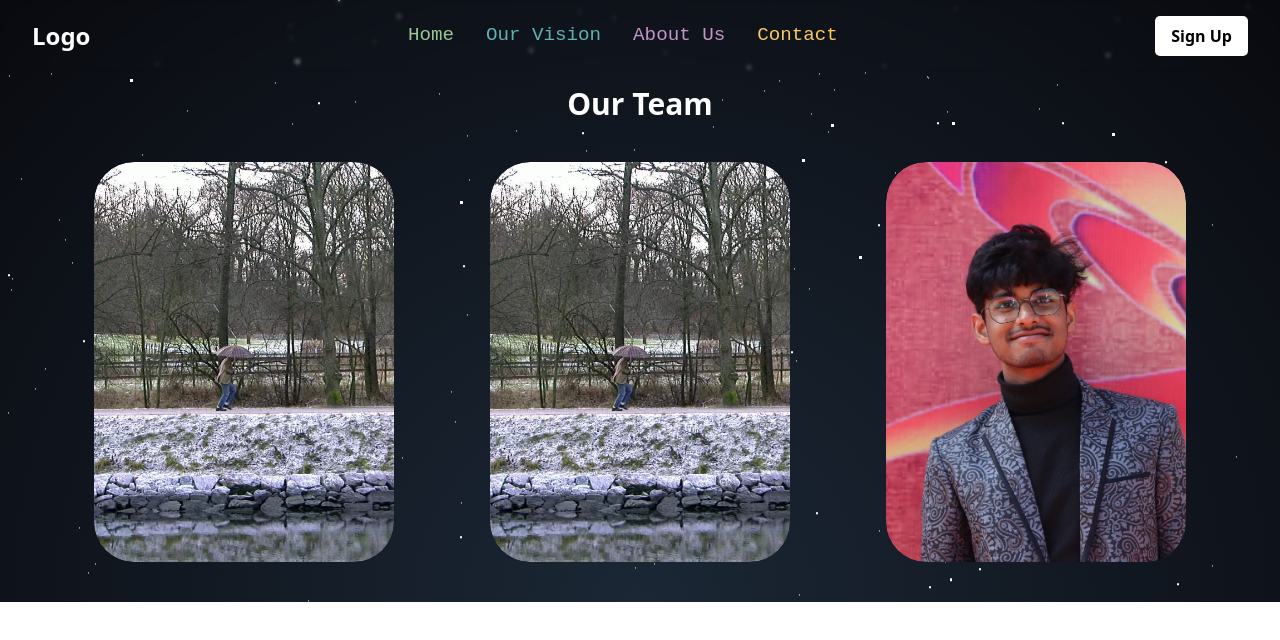
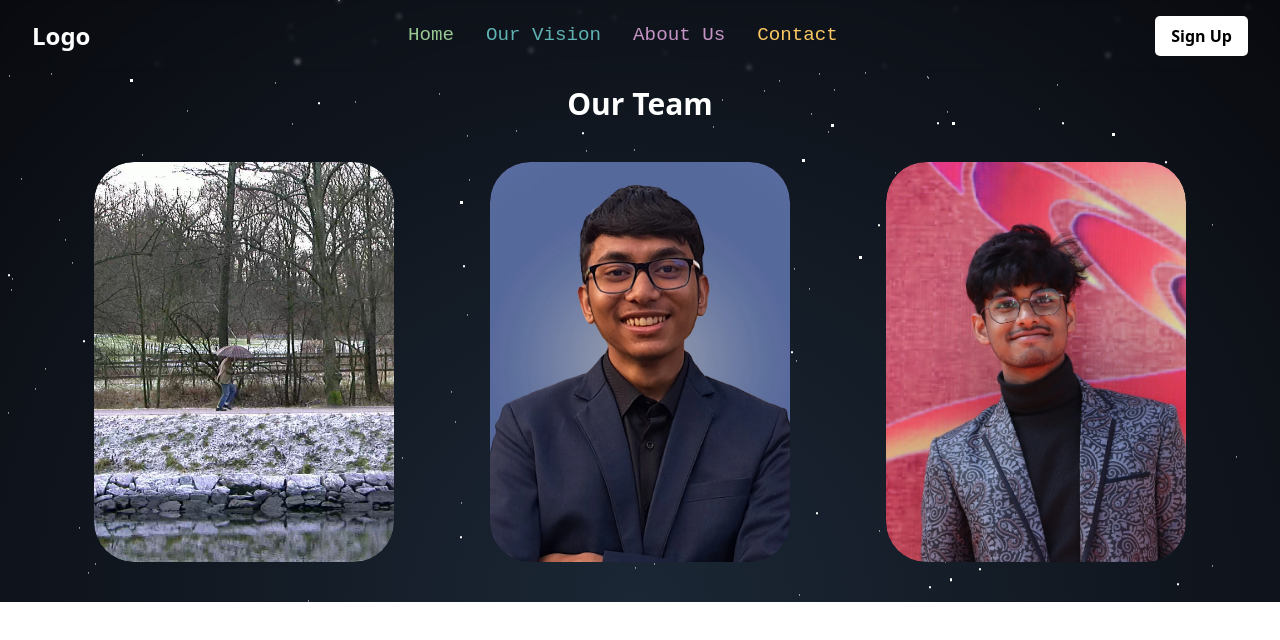
Before and after one commit to DuhanJishnu/LURN-beta, a React (Vite) app in the folder apps/frontend/: page /about_us in a window 1280 px wide. Shown: the top 640 px of the page. Built offline with nearby package versions, Linux system fonts and the light colour scheme.

Commit message:
added my picture

```diff
--- a/apps/frontend/src/pages/AboutUs.jsx
+++ b/apps/frontend/src/pages/AboutUs.jsx
@@ -14,7 +14,7 @@ const teamMembers = [
 
     description: `Mark is not only an experienced designer, but an enthusiastic design teacher and a passionate musician. With over 10 years of industry experience, Mark sees every new project as an opportunity to do something extraordinary.`,
     education: 'Bachelor of Technology (Mechanical Engineering) NIT Meghalaya',
-    img: '../../assets/Images/3.webp',
+    img: '../../assets/Images/Charity.webp',
   },
   {
     name: 'Shashank Umar Vaishy',
```
Also changed, not shown: apps/frontend/assets/Images/Charity.webp (added).
